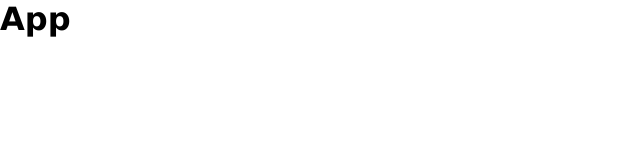
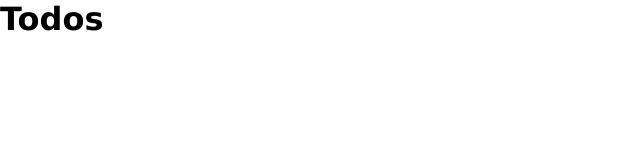
Before and after one commit to dylancruse/react-todos, a React (Create React App) app in the folder react-todos/: page / in a window 1280 px wide. Shown: the top 160 px of the page, without its empty margins (0-640 px from the left). Built offline with nearby package versions, Linux system fonts and the light colour scheme.

Commit message:
Create Todos component and add to App.js

```diff
--- a/react-todos/src/App.js
+++ b/react-todos/src/App.js
@@ -1,11 +1,12 @@
 import React from 'react';
+import Todos from './components/Todos';
 import './App.css';
 
 class App extends React.Component {
     render() {
         return (
             <div className="App">
-                <h1>App</h1>
+                <Todos />
             </div>
         );
     }
--- /dev/null
+++ b/react-todos/src/components/Todos.js
@@ -0,0 +1,13 @@
+import React from 'react';
+
+class Todos extends React.Component {
+    render() {
+        return (
+            <div className="Todos">
+                <h1>Todos</h1>
+            </div>
+        );
+    }
+}
+
+export default Todos;
```
